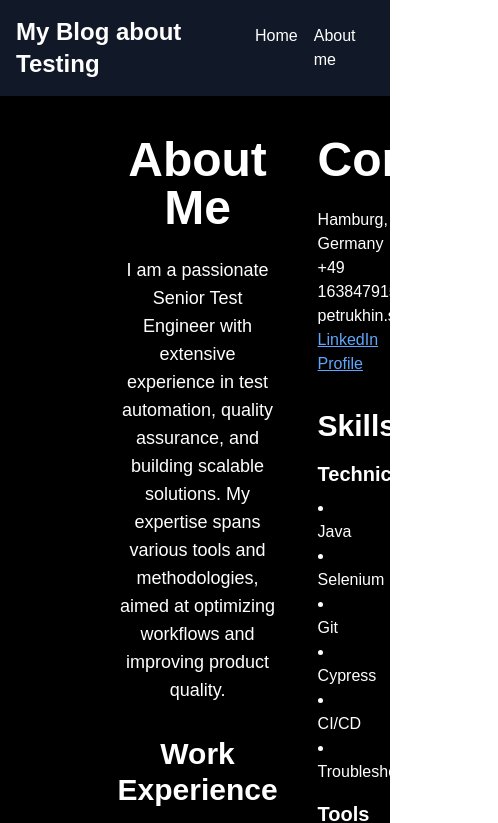
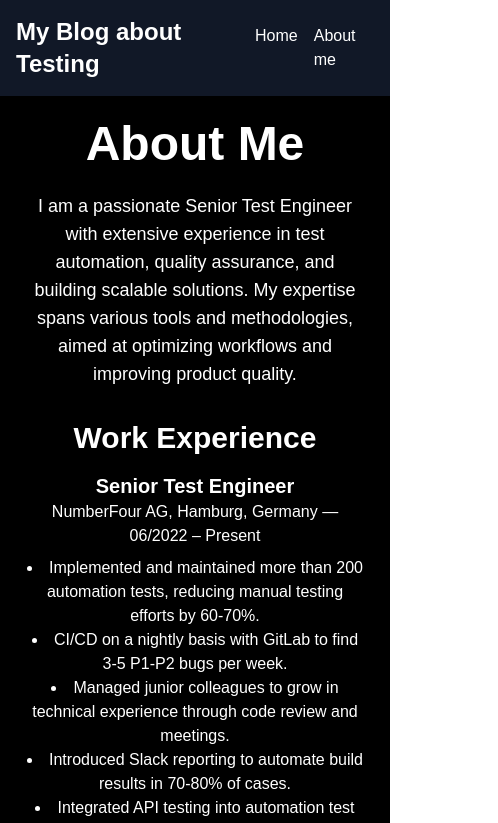
Before and after one commit to juvezz/sergeipetrukhin, a Next.js app: page /about in a window 390 px wide. Shown: the top 823 px of the page, 498 px wide, since content can reach past the window. Built offline with nearby package versions, Linux system fonts and the light colour scheme.

Commit message:
adjust about me page for mobile devices

```diff
--- a/src/app/about/page.tsx
+++ b/src/app/about/page.tsx
@@ -19,7 +19,6 @@ type WorkExperience = {
     responsibilities: string[];
 };
 
-// Metadata for the page
 export const metadata = {
     title: 'About Me - Senior QA Automation Engineer',
     description: 'Senior QA Automation Engineer with extensive experience in test automation and quality assurance.',
@@ -29,13 +28,12 @@ export const metadata = {
     openGraph: {
         title: 'About Me - Senior QA Automation Engineer',
         description: 'Senior QA Automation Engineer with extensive experience in test automation and quality assurance.',
-        url: 'https://yourwebsite.com/about', // Replace with your actual URL
+        url: 'https://yourwebsite.com/about',
         siteName: 'Blog about Testing',
     },
 };
 
 const AboutPage: React.FC = () => {
-    // Work Experience data
     const workExperience: WorkExperience[] = [
         {
             title: 'Senior Test Engineer',
@@ -117,11 +115,11 @@ const AboutPage: React.FC = () => {
     ];
 
     return (
-        <div className="flex min-h-screen bg-black text-white p-10">
+        <div className="min-h-screen bg-black text-white p-6 sm:p-10 flex flex-col md:flex-row">
             {/* Main Content: Centered Work Experience and Education */}
-            <div className="flex-1 flex flex-col items-center justify-center text-center" style={{ marginLeft: '25%' }}>
+            <div className="flex-1 flex flex-col items-center text-center mb-10 md:mb-0 md:mr-10 md:ml-[25%]">
                 <h1 className="text-5xl font-bold mb-6">About Me</h1>
-                <p className="text-lg mb-8 max-w-2xl mx-auto">
+                <p className="text-lg mb-8 max-w-2xl mx-auto md:mx-0">
                     I am a passionate Senior Test Engineer with extensive experience in test automation, quality assurance, and building scalable solutions. My expertise spans various tools and methodologies, aimed at optimizing workflows and improving product quality.
                 </p>
 
@@ -155,23 +153,22 @@ const AboutPage: React.FC = () => {
                 </div>
             </div>
 
-            {/* Right Column: Contact and Skills (Aligned to the Right) */}
-            <div className="w-1/4 pl-10 flex flex-col justify-start">
+            {/* Right Column: Contact and Skills */}
+            <div className="md:w-1/4 md:pl-10 flex flex-col text-center md:text-left">
                 <h1 className="text-5xl font-bold mb-6">Contact</h1>
                 <p>Hamburg, Germany</p>
                 <p>+49 1638479152</p>
                 <p>petrukhin.s.a@gmail.com</p>
-
                 <a
                     href="https://www.linkedin.com/in/sergey-petrukhin/"
                     target="_blank"
                     rel="noopener noreferrer"
-                    className="text-blue-400 underline"
+                    className="text-blue-400 underline mb-6"
                 >
                     LinkedIn Profile
                 </a>
+
                 <h2 className="text-3xl font-bold mt-8 mb-4">Skills</h2>
-
                 <h3 className="text-xl font-semibold mb-2">Technical:</h3>
                 <ul className="list-disc list-inside mb-4">
                     <li>Java</li>
```
